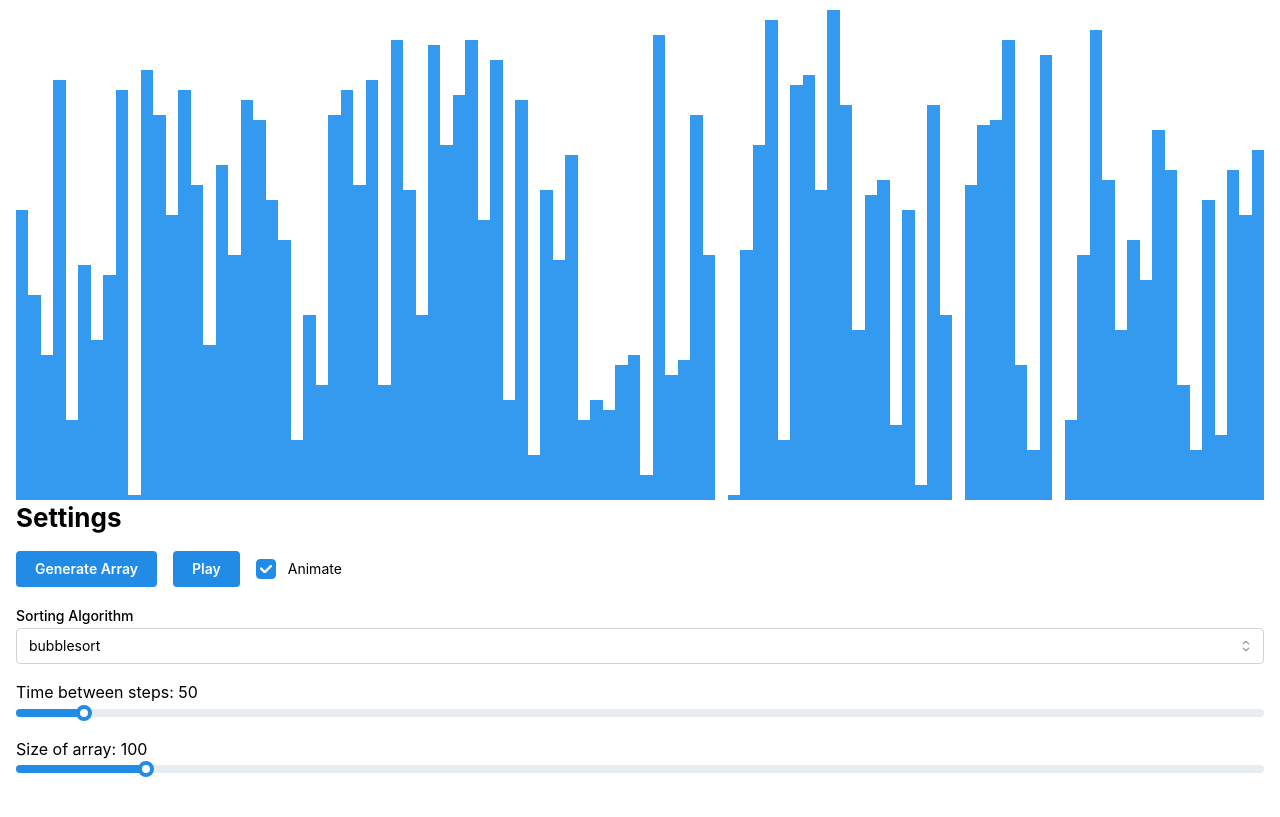
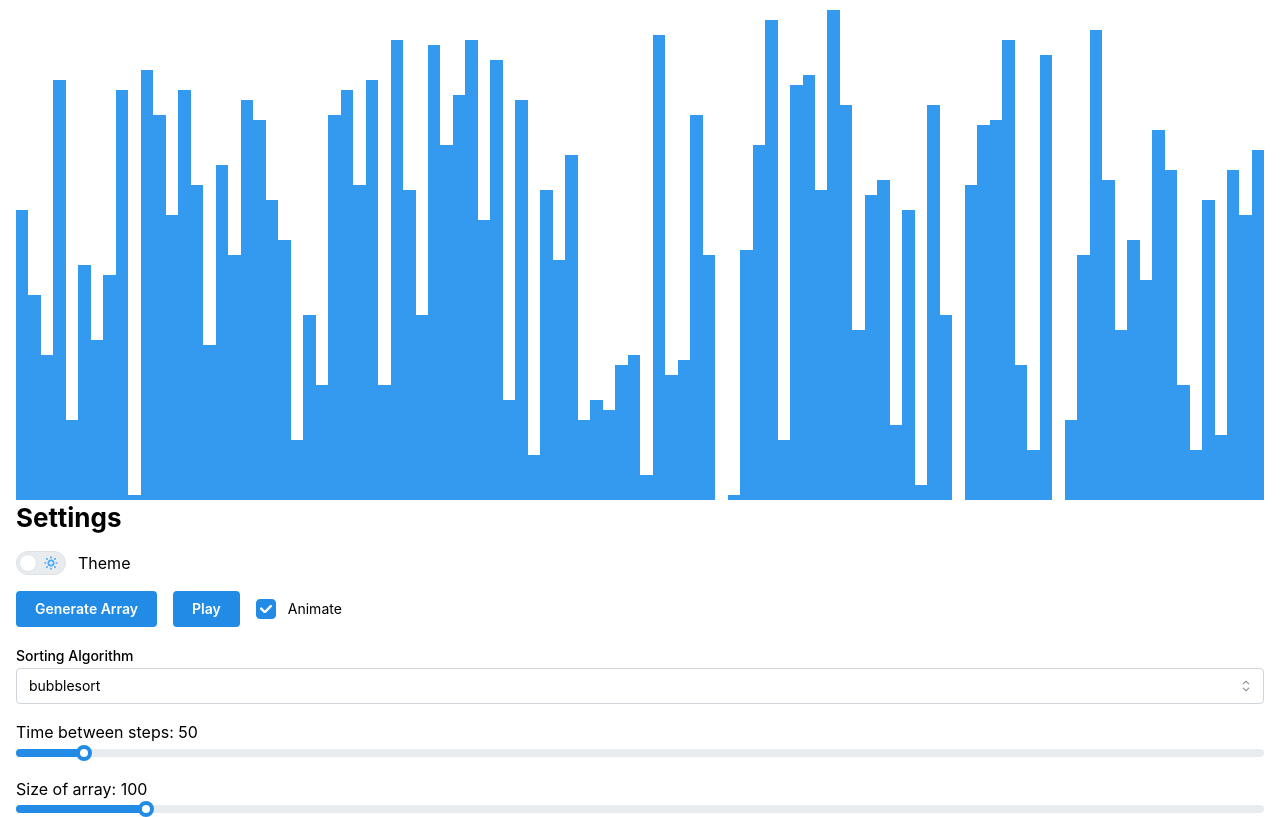
Before and after one commit to chuakid/sort-visualiser-react, a React (Vite) app: page / in a window 1280 px wide. Built offline with nearby package versions, Linux system fonts and the light colour scheme.

Commit message:
theme switching

```diff
--- a/src/App.tsx
+++ b/src/App.tsx
@@ -1,9 +1,12 @@
-import { MantineProvider } from '@mantine/core';
+import { createTheme, MantineProvider } from '@mantine/core';
 import '@mantine/core/styles.css';
 import Sorter from './Sorter';
 
 function App() {
-  return <MantineProvider>
+  const theme = createTheme({
+    cursorType: 'pointer',
+  })
+  return <MantineProvider theme={theme}>
     <Sorter />
   </MantineProvider>
 }
--- a/src/Sorter.tsx
+++ b/src/Sorter.tsx
@@ -1,6 +1,7 @@
 import { Button, Checkbox, Container, Group, Select, Slider, Stack, Text, Title } from '@mantine/core'
 import { motion } from 'motion/react'
 import { useEffect, useRef, useState } from 'react'
+import ThemeSwitch from './components/ThemeSwitch'
 import styles from "./styles.module.scss"
 import { ALGOS, bubbleSort, Step } from './utils/sorting'
 import { Block, generateRandom, playStep } from './utils/utils'
@@ -41,6 +42,7 @@ const Sorter = () => {
             </div>
             <Stack>
                 <Title order={2}>Settings</Title>
+                <ThemeSwitch />
                 <Group>
                     <Button onClick={() => {
                         setIsPlaying(false)
--- a/src/components/ThemeSwitch.tsx
+++ b/src/components/ThemeSwitch.tsx
@@ -1,14 +1,17 @@
-import { rem, Switch, useMantineTheme } from '@mantine/core';
+import { rem, Switch, useMantineColorScheme, useMantineTheme } from '@mantine/core';
 import { IconMoonStars, IconSun } from '@tabler/icons-react';
 
 function ThemeSwitch() {
     const theme = useMantineTheme();
+    const { setColorScheme } = useMantineColorScheme({
+        keepTransitions: true,
+    })
 
     const sunIcon = (
         <IconSun
             style={{ width: rem(16), height: rem(16) }}
             stroke={2.5}
-            color={theme.colors.yellow[4]}
+            color={theme.colors.blue[4]}
         />
     );
 
@@ -16,11 +19,18 @@ function ThemeSwitch() {
         <IconMoonStars
             style={{ width: rem(16), height: rem(16) }}
             stroke={2.5}
-            color={theme.colors.blue[6]}
+            color={theme.colors.yellow[6]}
         />
     );
 
-    return <Switch size="md" color="dark.4" onLabel={sunIcon} offLabel={moonIcon} />;
+    return <Switch
+        style={{ width: "max-content" }}
+        label="Theme"
+        onChange={e => setColorScheme(e.currentTarget.checked ? "dark" : "light")}
+        size="md"
+        color="dark.4"
+        onLabel={moonIcon}
+        offLabel={sunIcon} />;
 }
 
 export default ThemeSwitch
```
